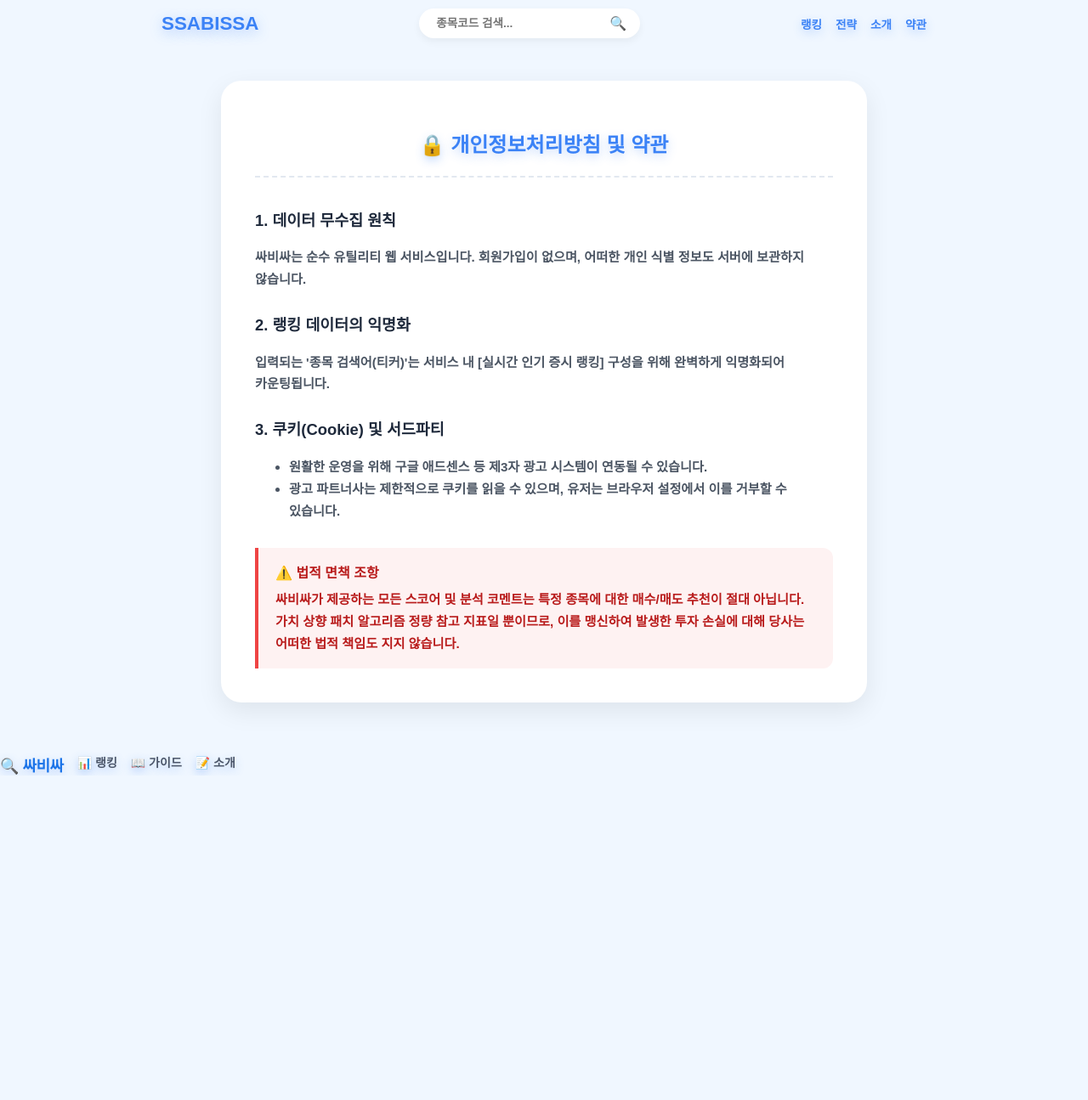
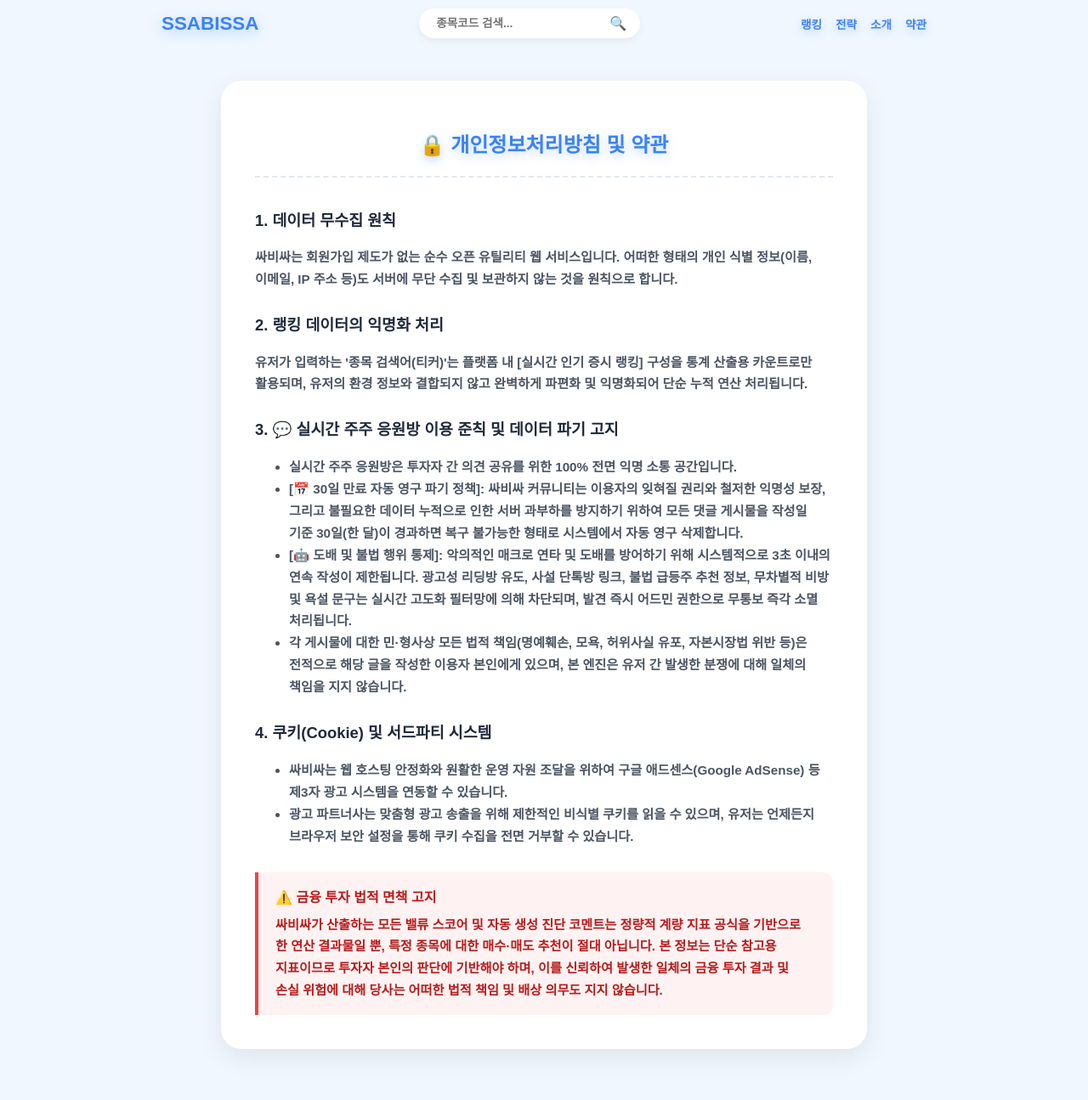
Before and after one commit to yeso7101/ssabissa, a FastAPI app: page /privacy in a window 1280 px wide. Shown: the whole page at 85% size. Before the commit the page ends 913 px from the top, so only its background shows below. Run offline with FastAPI, Linux system fonts and the light colour scheme; some web fonts are replaced.

Commit message:
커뮤니케이션 업데이트

```diff
--- a/main.py
+++ b/main.py
@@ -160,9 +160,10 @@ def update_all_stock_scores_task():
 
     try:
         save_ranking_to_file()
-        print("✅ [싸비싸 스케줄러] 1,200대장 진짜 점수 배치 업데이트 완료 및 디스크 보존 성공!")
-    except:
-        pass
+        clear_expired_talks()
+        print("✅ [싸비싸 스케줄러] 1,200대장 동기화 및 한 달 유통기한 댓글 자동 파기 프로세스 완전 성공!")
+    except Exception as sched_err:
+        print(f"⚠️ 스케줄러 후처리 백업 중 오류 발생: {sched_err}")
 
 def start_scheduler():
     """서버가 켜진 후 5초 뒤에 최초 1회 전체 동기화를 돌리고, 이후 6시간마다 무한 반복합니다."""
@@ -458,10 +459,10 @@ Allow: /about
 Sitemap: https://www.ssabissa.com/sitemap.xml""".strip()
 
 # ================================================================
-# 6. 실시간 영구 백업 기능이 결합된 커뮤니티 API 구역
+# 6. 정품 가치 보존 및 초정밀 필터링 기반 커뮤니티 API 엔진 구역
 # ================================================================
 
-# 1. 특정 종목의 커뮤니티 데이터(투표수 + 댓글목록) 가져오기 API (단순 읽기라 백업 불필요)
+# 1. 특정 종목의 커뮤니티 데이터(투표수 + 댓글목록) 가져오기 API
 @app.get("/api/community/{ticker}")
 def get_community_data(ticker: str):
     t = ticker.strip().upper()
@@ -479,40 +480,114 @@ def post_vote(ticker: str, type: str = Form(...)):
     if type in ["up", "down"]:
         VOTE_DB[t][type] += 1
 
-    # 💾 [수정] 투표 숫자가 올라가는 즉시 외장하드 파일에 실시간 영구 박음질!
     save_community_to_file()
     return {"success": True, "votes": VOTE_DB[t]}
 
-# 3. 익명 한 줄 응원방 글쓰기 API
+# 3. 🚨 익명 한 줄 응원방 글쓰기 API (서울시간 고정 + 닉네임 숫자 조합 + 초강력 필터)
 @app.post("/api/community/{ticker}/talk")
 def post_talk(ticker: str, text: str = Form(...)):
     t = ticker.strip().upper()
-    if not text.strip():
+    clean_text = text.strip()
+
+    # ❌ [주송이 초강력 블랙리스트] 교묘한 특수문자나 유도 문구를 필터링할 정밀 단어장
+    BAD_WORDS = [
+        "리딩방", "카톡방", "추천주", "수익보장", "시발", "개새끼", "조까", "급등주",
+        "대박 정보", "대박정보", "무료리딩", "오픈채팅", "카카오톡", "방입장", "선착순",
+        "비밀방", "t.me", "open.kakao", "입장하기", "목표수익", "원금보장"
+    ]
+
+    # 공백이나 엔터를 다 걷어내고 글자만 순수 비교해서 숨겨둔 광고 단어까지 탐지
+    compressed_text = clean_text.replace(" ", "").replace("\n", "").replace("\r", "")
+    if any(word in compressed_text for word in BAD_WORDS):
+        return {"error": "🚨 싸비싸 운영 정책에 따라 광고성 문구나 부적절한 표현은 등록할 수 없습니다."}
+
+    if not clean_text:
         return {"error": "내용을 입력해 주세요."}
 
-    from datetime import datetime
-    current_time = datetime.now().strftime("%H:%M")
+    # ⏰ [서울 시간 완전 보정] 싱가포르 등 클라우드 해외 서버 시차 무조건 교정
+    from datetime import datetime, timezone, timedelta
+    kst = timezone(timedelta(hours=9)) # KST 대한민국 표준시 강제 주입
+    now_dt = datetime.now(kst)
 
-    # 랜덤 익명 닉네임 생성기
+    current_time = now_dt.strftime("%H:%M")
+    current_date = now_dt.strftime("%Y-%m-%d") # 30일 만료 체크용 타임스탬프
+
+    # 🎰 [주송이 초이스] 기분 좋은 형용사 + 동물 + 0~100 숫자 완벽 크래프트
     import random
-    adjectives = ["용감한", "행복한", "돈많은", "존버하는", "화끈한", "스마트한"]
-    nouns = ["주주", "워런버핏", "피터린치", "개미", "고래", "기관"]
-    random_nickname = f"{random.choice(adjectives)} {random.choice(nouns)}"
+    adjectives = ["용감한", "행복한", "돈많은", "존버하는", "화끈한", "스마트한", "아름다운", "매력적인", "멋있는", "신중한", "똑똑한"]
+    nouns = ["코알라", "기린", "얼룩말", "개미", "고래", "호랑이", "사자", "판다", "고양이", "강아지", "돌고래", "기러기", "참새", "베짱이"]
+    random_num = random.randint(0, 100) # 0~100 무작위 숫자 스택
+
+    # 👤 최종 완성형 유니크 닉네임 (예시: '돈많은 판다 77')
+    random_nickname = f"{random.choice(adjectives)} {random.choice(nouns)} {random_num}"
 
     new_talk = {
         "nickname": random_nickname,
-        "text": text.strip(),
-        "time": current_time
+        "text": clean_text,
+        "time": current_time,
+        "date": current_date
     }
 
     if t not in TALK_DB:
         TALK_DB[t] = []
 
-    # 최신글이 맨 위로 오도록 list 앞에 삽입
     TALK_DB[t].insert(0, new_talk)
-    # 메모리 방어를 위해 최근 30개만 유지
-    TALK_DB[t] = TALK_DB[t][:30]
+    TALK_DB[t] = TALK_DB[t][:50] # 스크롤 구현을 위해 최대 저장선을 50개로 넉넉히 상향 조정
 
-    # 💾 [수정] 주주방 댓글이 달리는 즉시 외장하드 파일에 실시간 영구 박음질!
     save_community_to_file()
     return {"success": True, "talks": TALK_DB[t]}
+
+
+# 🧹 4. 30일(한 달) 경과 묵은 데이터 영구 자동 폭파 정화 엔진
+def clear_expired_talks():
+    """6시간마다 스케줄러 루프가 동기화할 때 작동하여, 한 달이 지난 옛날 데이터를 외장하드에서 제거합니다."""
+    global TALK_DB
+    from datetime import datetime, timezone, timedelta
+
+    kst = timezone(timedelta(hours=9))
+    now_dt = datetime.now(kst)
+
+    print("🧹 [싸비싸 디스크 정화기] 유통기한(30일)이 지난 익명 댓글 파기 프로세스를 작동합니다...")
+    removed_count = 0
+
+    for ticker in list(TALK_DB.keys()):
+        valid_talks = []
+        for talk in TALK_DB[ticker]:
+            talk_date_str = talk.get("date")
+            if not talk_date_str:
+                valid_talks.append(talk)
+                continue
+            try:
+                talk_date = datetime.strptime(talk_date_str, "%Y-%m-%d").replace(tzinfo=kst)
+                # 현재 시점과 대조하여 30일 미만으로 남은 쌩쌩한 글만 필터링해서 생존
+                if (now_dt - talk_date).days < 30:
+                    valid_talks.append(talk)
+                else:
+                    removed_count += 1
+            except:
+                valid_talks.append(talk)
+
+        TALK_DB[ticker] = valid_talks
+
+    if removed_count > 0:
+        save_community_to_file()
+        print(f"✅ [싸비싸 디스크 정화기] 기한 만료된 오래된 익명 댓글 총 {removed_count}개 영구 소멸 완료!")
+
+
+# 🧹 5. 마스터 암행어사 댓글 강제 즉시 삭제 API
+@app.delete("/api/admin/clear/talk")
+def admin_clear_talk(ticker: str, password: str, index: int = 0):
+    """주송이님만 아는 마스터 비밀번호로 특정 종목의 N번째 댓글을 브라우저에서 즉시 지웁니다."""
+    # 🤫 노출 방지를 위해 마음에 드는 패스워드로 고치셔도 됩니다!
+    MASTER_PASSWORD = "jusongsecret123"
+
+    if password != MASTER_PASSWORD:
+        raise HTTPException(status_code=403, detail="권한이 없습니다.")
+
+    t = ticker.strip().upper()
+    if t in TALK_DB and len(TALK_DB[t]) > index:
+        removed = TALK_DB[t].pop(index)
+        save_community_to_file() # 삭제 즉시 Render 외장하드 동기화 구워버리기
+        return {"success": True, "message": f"[{removed['text']}] 댓글을 정상 소거했습니다."}
+
+    return {"error": "삭제할 대상 댓글이 존재하지 않습니다."}
--- a/templates/privacy.html
+++ b/templates/privacy.html
@@ -21,7 +21,6 @@
         .floating-header { position: sticky; top: 20px; background: var(--bg); max-width: 900px; margin: 0 auto 40px auto; padding: 10px 24px; display: flex; justify-content: space-between; align-items: center; box-shadow: none; }
         .sub-logo { font-size: 1.4rem; font-weight: 900; color: var(--blue); text-decoration: none; text-shadow: 0 4px 15px rgba(59, 130, 246, 0.4); }
 
-        /* 🔍 검색창 내부 픽토그램 정렬 구조화 */
         .mini-search { position: relative; width: 260px; display: flex; align-items: center; }
         .mini-search input { width: 100%; padding: 10px 45px 10px 20px; border-radius: 30px; border: none; outline: none; font-size: 0.85rem; box-sizing: border-box; font-weight: 600; box-shadow: 0 4px 10px rgba(0,0,0,0.05); }
         .mini-search button { position: absolute; right: 16px; background: none; border: none; color: var(--blue); cursor: pointer; display: flex; align-items: center; justify-content: center; padding: 0; font-size: 1rem; }
@@ -40,19 +39,18 @@
             .mobile-top-bar { display: block; }
             .floating-header { display: none; }
 
-    /* 양옆 정렬(space-between)과 패딩 정돈 */
-    .sub-nav {
+            .mobile-sub-nav {
                 position: fixed;
                 top: 0;
                 bottom: auto;
                 left: 0;
                 right: 0;
                 background: #ffffff;
-        padding: 0 20px; /* 좌우 여백 */
-        height: 60px;    /* 상단바 높이 고정 */
+                padding: 0 20px;
+                height: 60px;
                 box-shadow: 0 4px 25px rgba(0,0,0,0.06);
-        justify-content: space-between; /* 👈 요게 타이틀과 메뉴를 양옆으로 찢어줍니다 */
-        align-items: center; /* 세로 가운데 정렬 */
+                justify-content: space-between;
+                align-items: center;
                 width: 100%;
                 box-sizing: border-box;
                 display: flex !important;
@@ -81,40 +79,54 @@
                 <input type="text" name="ticker" placeholder="종목코드 검색..." required autocomplete="off">
                 <button type="submit">🔍</button>
             </form>
-            <div class="sub-nav"><a href="/ranking">랭킹</a><a href="/strategy">전략</a><a href="/about">소개</a><a href="/privacy">약관</a></div>
+            <div class="sub-nav">
+                <a href="/ranking">랭킹</a>
+                <a href="/strategy">전략</a>
+                <a href="/about">소개</a>
+                <a href="/privacy">약관</a>
             </div>
         </div>
+    </div>
+
     <div class="container">
         <div class="floating-card">
             <h1>🔒 개인정보처리방침 및 약관</h1>
 
             <h2>1. 데이터 무수집 원칙</h2>
-            <p>싸비싸는 순수 유틸리티 웹 서비스입니다. 회원가입이 없으며, 어떠한 개인 식별 정보도 서버에 보관하지 않습니다.</p>
+            <p>싸비싸는 회원가입 제도가 없는 순수 오픈 유틸리티 웹 서비스입니다. 어떠한 형태의 개인 식별 정보(이름, 이메일, IP 주소 등)도 서버에 무단 수집 및 보관하지 않는 것을 원칙으로 합니다.</p>
 
-            <h2>2. 랭킹 데이터의 익명화</h2>
-            <p>입력되는 '종목 검색어(티커)'는 서비스 내 [실시간 인기 증시 랭킹] 구성을 위해 <b>완벽하게 익명화</b>되어 카운팅됩니다.</p>
+            <h2>2. 랭킹 데이터의 익명화 처리</h2>
+            <p>유저가 입력하는 '종목 검색어(티커)'는 플랫폼 내 [실시간 인기 증시 랭킹] 구성을 통계 산출용 카운트로만 활용되며, 유저의 환경 정보와 결합되지 않고 <b>완벽하게 파편화 및 익명화</b>되어 단순 누적 연산 처리됩니다.</p>
 
-            <h2>3. 쿠키(Cookie) 및 서드파티</h2>
+            <h2>3. 💬 실시간 주주 응원방 이용 준칙 및 데이터 파기 고지</h2>
             <ul>
-                <li>원활한 운영을 위해 구글 애드센스 등 제3자 광고 시스템이 연동될 수 있습니다.</li>
-                <li>광고 파트너사는 제한적으로 쿠키를 읽을 수 있으며, 유저는 브라우저 설정에서 이를 거부할 수 있습니다.</li>
+                <li>실시간 주주 응원방은 투자자 간 의견 공유를 위한 <b>100% 전면 익명 소통 공간</b>입니다.</li>
+                <li><b>[📅 30일 만료 자동 영구 파기 정책]:</b> 싸비싸 커뮤니티는 이용자의 잊혀질 권리와 철저한 익명성 보장, 그리고 불필요한 데이터 누적으로 인한 서버 과부하를 방지하기 위하여 <b>모든 댓글 게시물을 작성일 기준 30일(한 달)이 경과하면 복구 불가능한 형태로 시스템에서 자동 영구 삭제</b>합니다.</li>
+                <li><b>[🤖 도배 및 불법 행위 통제]:</b> 악의적인 매크로 연타 및 도배를 방어하기 위해 시스템적으로 3초 이내의 연속 작성이 제한됩니다. 광고성 리딩방 유도, 사설 단톡방 링크, 불법 급등주 추천 정보, 무차별적 비방 및 욕설 문구는 실시간 고도화 필터망에 의해 차단되며, 발견 즉시 어드민 권한으로 무통보 즉각 소멸 처리됩니다.</li>
+                <li>각 게시물에 대한 <b>민·형사상 모든 법적 책임(명예훼손, 모욕, 허위사실 유포, 자본시장법 위반 등)은 전적으로 해당 글을 작성한 이용자 본인</b>에게 있으며, 본 엔진은 유저 간 발생한 분쟁에 대해 일체의 책임을 지지 않습니다.</li>
             </ul>
+
+            <h2>4. 쿠키(Cookie) 및 서드파티 시스템</h2>
+            <ul>
+                <li>싸비싸는 웹 호스팅 안정화와 원활한 운영 자원 조달을 위하여 구글 애드센스(Google AdSense) 등 제3자 광고 시스템을 연동할 수 있습니다.</li>
+                <li>광고 파트너사는 맞춤형 광고 송출을 위해 제한적인 비식별 쿠키를 읽을 수 있으며, 유저는 언제든지 브라우저 보안 설정을 통해 쿠키 수집을 전면 거부할 수 있습니다.</li>
+            </ul>
+
             <div class="warning-box">
-                <div style="font-weight: 900; color: #b91c1c; margin-bottom: 5px; font-size: 1rem;">⚠️ 법적 면책 조항</div>
-                <p style="margin: 0; color: #b91c1c; font-weight: 600;">싸비싸가 제공하는 모든 스코어 및 분석 코멘트는 특정 종목에 대한 <b>매수/매도 추천이 절대 아닙니다.</b> 가치 상향 패치 알고리즘 정량 참고 지표일 뿐이므로, 이를 맹신하여 발생한 투자 손실에 대해 당사는 어떠한 법적 책임도 지지 않습니다.</p>
+                <div style="font-weight: 900; color: #b91c1c; margin-bottom: 5px; font-size: 1rem;">⚠️ 금융 투자 법적 면책 고지</div>
+                <p style="margin: 0; color: #b91c1c; font-weight: 600;">싸비싸가 산출하는 모든 밸류 스코어 및 자동 생성 진단 코멘트는 정량적 계량 지표 공식을 기반으로 한 연산 결과물일 뿐, 특정 종목에 대한 <b>매수·매도 추천이 절대 아닙니다.</b> 본 정보는 단순 참고용 지표이므로 투자자 본인의 판단에 기반해야 하며, 이를 신뢰하여 발생한 일체의 금융 투자 결과 및 손실 위험에 대해 당사는 어떠한 법적 책임 및 배상 의무도 지지 않습니다.</p>
             </div>
         </div>
     </div>
 
-    <div class="sub-nav">
-    <a href="/" style="text-decoration: none; color: #1a73e8; font-weight: 800; font-size: 18px; letter-spacing: -0.5px;">
+    <div class="mobile-sub-nav" style="display: none;">
+        <a href="/" style="text-decoration: none; color: #1a73e8; font-weight: 800; font-size: 16px; letter-spacing: -0.5px;">
             🔍 싸비싸
         </a>
-
-    <div style="display: flex; gap: 16px;">
-        <a href="/ranking" style="text-decoration: none; color: #4a5568; font-weight: bold; font-size: 14px;">📊 랭킹</a>
-        <a href="/strategy" style="text-decoration: none; color: #4a5568; font-weight: bold; font-size: 14px;">📖 가이드</a>
-        <a href="/about" style="text-decoration: none; color: #4a5568; font-weight: bold; font-size: 14px;">📝 소개</a>
+        <div style="display: flex; gap: 14px;">
+            <a href="/ranking" style="text-decoration: none; color: #4a5568; font-weight: bold; font-size: 13px;">📊 랭킹</a>
+            <a href="/strategy" style="text-decoration: none; color: #4a5568; font-weight: bold; font-size: 13px;">📖 가이드</a>
+            <a href="/privacy" style="text-decoration: none; color: #1a73e8; font-weight: 900; font-size: 13px; border-bottom: 2px solid #1a73e8;">약관</a>
         </div>
     </div>
 </body>
```
Also changed, not shown: templates/index.html (+36 -1 lines). Lines whose indentation alone changed are shown as unchanged.
